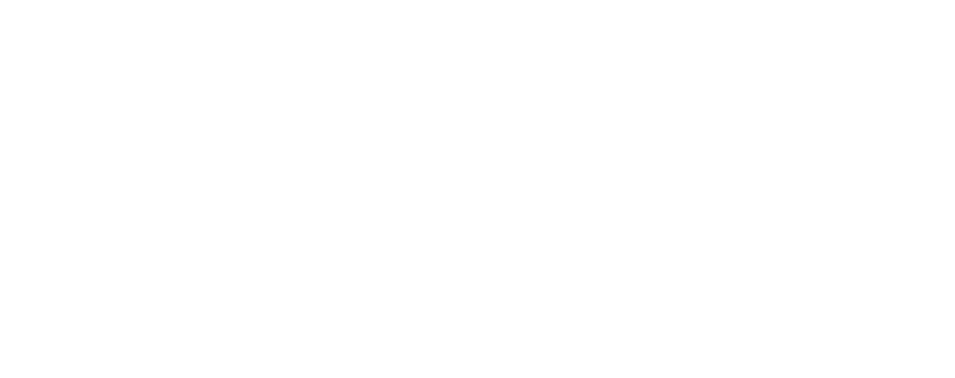
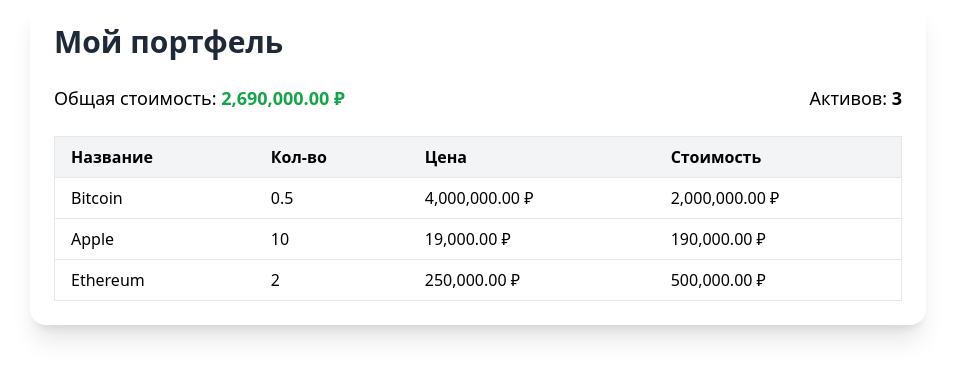
Before and after one commit to frayzkilla/FinanceTracker, an Angular app in the folder frontend/: page /portfolio in a window 1280 px wide. Before the commit this address led to /. Shown: the top 378 px of the page, without its empty margins (162-1117 px from the left). Built offline with nearby package versions, Linux system fonts and the light colour scheme.

Commit message:
frontend - added user portfolio template

```diff
--- a/frontend/src/app/app.routes.ts
+++ b/frontend/src/app/app.routes.ts
@@ -9,4 +9,8 @@
     path: 'register',
     loadChildren: () => import('./auth/auth.module').then((m) => m.AuthModule),
   },
+  {
+    path: 'portfolio',
+    loadChildren: () => import('./portfolio/portfolio.module').then((m) => m.PortfolioModule),
+  },
 ];
--- /dev/null
+++ b/frontend/src/app/portfolio/portfolio-routing.module.ts
@@ -0,0 +1,11 @@
+import { NgModule } from '@angular/core';
+import { RouterModule, Routes } from '@angular/router';
+import { PortfolioComponent } from './portfolio/portfolio.component';
+
+const routes: Routes = [{ path: '', component: PortfolioComponent }];
+
+@NgModule({
+  imports: [RouterModule.forChild(routes)],
+  exports: [RouterModule]
+})
+export class PortfolioRoutingModule { }
--- /dev/null
+++ b/frontend/src/app/portfolio/portfolio/portfolio.component.html
@@ -0,0 +1,31 @@
+<div class="max-w-4xl mx-auto p-6 bg-white rounded-2xl shadow-xl space-y-6">
+    <h2 class="text-3xl font-bold text-gray-800">Мой портфель</h2>
+
+    <!-- Общая информация -->
+    <div class="flex justify-between items-center text-lg">
+      <p>Общая стоимость: <span class="font-semibold text-green-600">{{ totalValue | number:'1.2-2' }} ₽</span></p>
+      <p>Активов: <span class="font-semibold">{{ assets.length }}</span></p>
+    </div>
+
+    <!-- Таблица активов -->
+    <div class="overflow-x-auto">
+      <table class="w-full table-auto text-left border">
+        <thead class="bg-gray-100">
+          <tr>
+            <th class="px-4 py-2">Название</th>
+            <th class="px-4 py-2">Кол-во</th>
+            <th class="px-4 py-2">Цена</th>
+            <th class="px-4 py-2">Стоимость</th>
+          </tr>
+        </thead>
+        <tbody>
+          <tr *ngFor="let asset of assets" class="border-t">
+            <td class="px-4 py-2">{{ asset.name }}</td>
+            <td class="px-4 py-2">{{ asset.amount }}</td>
+            <td class="px-4 py-2">{{ asset.price | number:'1.2-2' }} ₽</td>
+            <td class="px-4 py-2">{{ asset.amount * asset.price | number:'1.2-2' }} ₽</td>
+          </tr>
+        </tbody>
+      </table>
+    </div>
+  </div>
--- /dev/null
+++ b/frontend/src/app/portfolio/portfolio/portfolio.component.ts
@@ -0,0 +1,24 @@
+import { Component, OnInit } from '@angular/core';
+
+@Component({
+  selector: 'app-portfolio',
+  templateUrl: './portfolio.component.html',
+})
+export class PortfolioComponent implements OnInit {
+  assets = [
+    { name: 'Bitcoin', amount: 0.5, price: 4000000 },
+    { name: 'Apple', amount: 10, price: 19000 },
+    { name: 'Ethereum', amount: 2, price: 250000 },
+  ];
+
+  pieChartLabels: string[] = [];
+  pieChartData: number[] = [];
+
+  totalValue = 0;
+
+  ngOnInit(): void {
+    this.totalValue = this.assets.reduce((sum, a) => sum + a.amount * a.price, 0);
+    this.pieChartLabels = this.assets.map(a => a.name);
+    this.pieChartData = this.assets.map(a => (a.amount * a.price));
+  }
+}
--- a/frontend/src/app/shared/navbar/navbar.component.html
+++ b/frontend/src/app/shared/navbar/navbar.component.html
@@ -3,6 +3,6 @@
   <ul class="flex gap-4">
     <li><a routerLink="/" class="hover:underline">Главная</a></li>
     <li><a routerLink="/portfolio" class="hover:underline">Портфель</a></li>
-    <li><a routerLink="/analytics" class="hover:underline">Аналитика</a></li>
+    <li><a routerLink="/register" class="hover:underline">Регистрация</a></li>
   </ul>
 </nav>
```
Also changed, not shown: frontend/src/app/portfolio/portfolio.module.ts (added, +15 -0 lines), frontend/src/app/portfolio/portfolio/portfolio.component.scss (added), 1 other file (tests, documents, lock files or other folders). Lines whose indentation alone changed are shown as unchanged.
